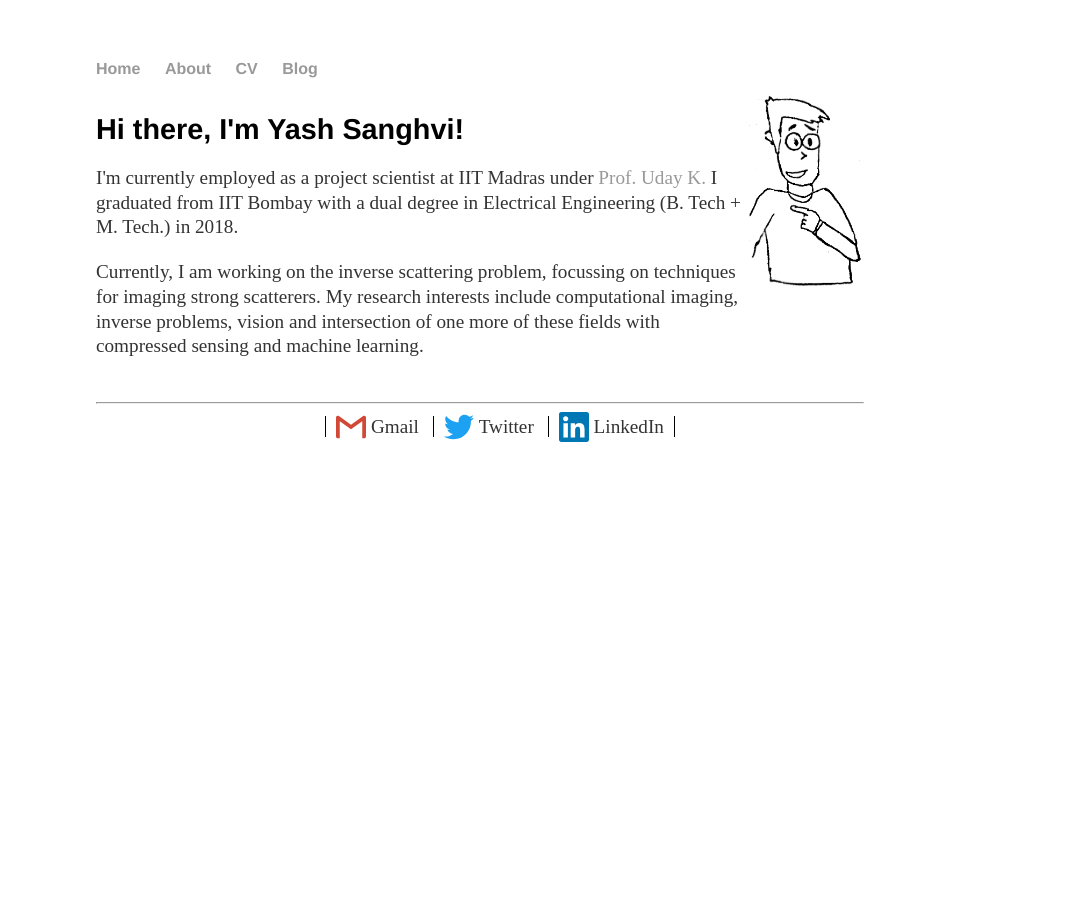
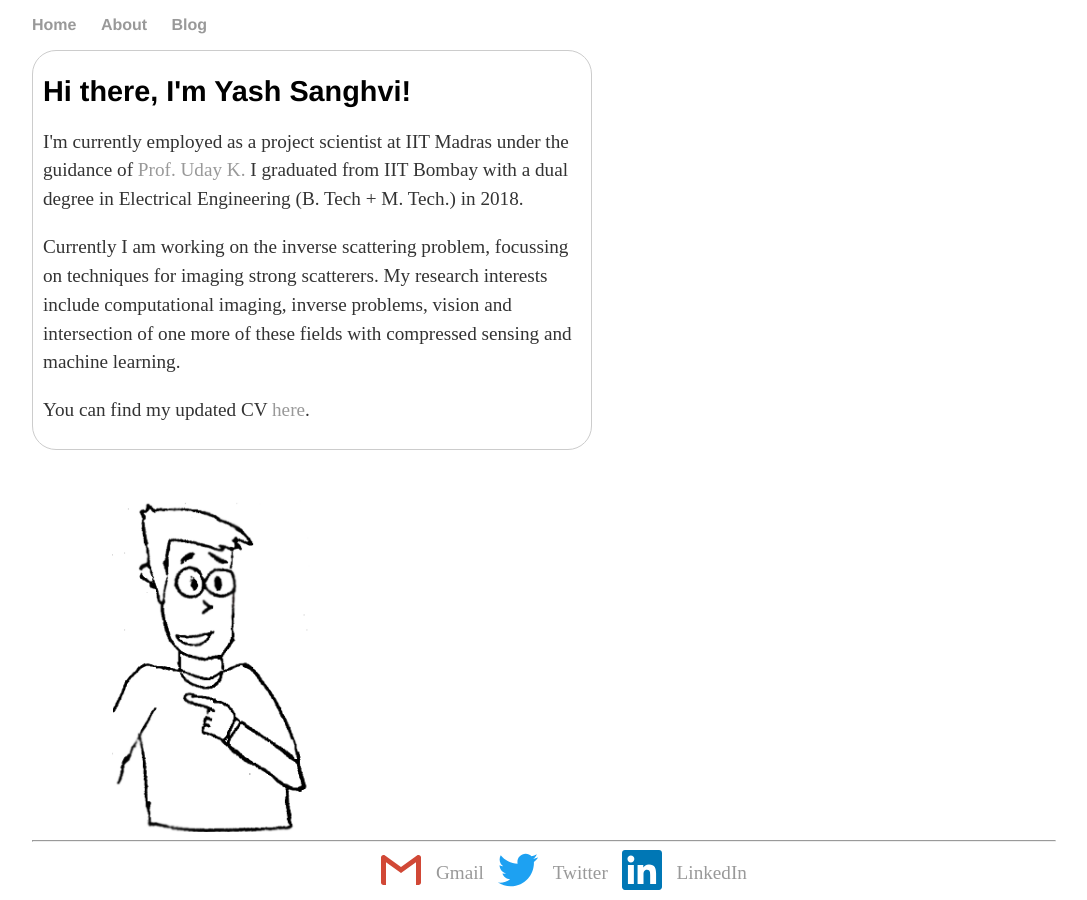
Before and after one commit to sanghviyashiitb/sanghviyashiitb.github.io, a Jekyll site: the page built from index.html, in a window 1280 px wide. Shown: the whole page, without its empty margins (160-1247 px from the left). Built offline with Jekyll 4.4.1, drawn with Linux system fonts in a browser that asks for light colours.

Commit message:
Added Project section

```diff
--- a/_includes/share.html
+++ b/_includes/share.html
@@ -1,28 +1,26 @@
 
 <div class="sharebuttons">
-  <hr />
+  <hr/>
   <ul>
     <li class="gmail">
-      <a class="vl"></a>
       <a href="mailto:sanghviyash95@gmail.com">
         {% include social/share-icon-gmail.svg %}
       </a>
       <a>Gmail</a>
     </li>
+
     <li class="twitter">
-      <a class="vl"></a>
       <a href="https://twitter.com/sanghviyash951">
         {% include social/share-icon-twitter.svg %}
       </a>
       <a>Twitter</a>
     </li>
+
     <li class="linkedin">
-      <a class="vl"></a>
       <a href="https://www.linkedin.com/in/yash-sanghvi-4729838b/">
         {% include social/share-icon-linkedin.svg %}
       </a>
       <a>LinkedIn</a>
-      <a class="vl"></a>
     </li>
 
   </ul>
--- a/_layouts/default.html
+++ b/_layouts/default.html
@@ -10,14 +10,13 @@
 			<nav>
 	    		<ul>
 	        		<li><a href="/">Home</a></li>
-		        	<li><a href="/about">About</a></li>
-	        		<li><a href="/cv">CV</a></li>
+		        	<li><a href="/projects">About</a></li>
 	        		<li><a href="/blog">Blog</a></li>
 	    		</ul>
 			</nav>
 			<div class="container">
 			{{ content }}
 			</div><!-- /.container -->
-    		{% include share.html %}
+			{% include share.html %}
 		</body>
 	</html>
--- a/css/main.css
+++ b/css/main.css
@@ -1,21 +1,42 @@
 body {
-    margin: 60px auto;
-    width: 60%;
+    margin: auto auto;
+    width: 70%;
 }
-.container .blurb{
-  height : 300px;
+.container {
+  width: 100%;
+  position: relative;
 }
 
-.container .blurb .homepage_text{
+.container .homepage_text{
+  border: 1px #ccc solid;
+  border-radius: 1.5em;
+  padding: 5px 10px;
   float: left;
-  width: 85%;
+  width: 60%;
 }
 
-.container .blurb .homepage_image{
+.container .homepage_image{
   float: left;
-  width: 15%;
+  width: 30%;
+  padding-top: 50px;
+  padding-left: 80px;
 }
 
+.container .homepage_image img{
+  max-width: 200px;
+}
+
+.container .project_image img{
+  max-width: 300px;
+}
+
+.container hr
+{
+  margin-top: 15px;
+  margin-bottom: 15px;
+  width : 100%;
+  border: 1px solid #ccc;
+}
 nav ul, footer ul {
     font-family:'Helvetica', 'Arial', 'Sans-Serif';
     padding: 0px;
@@ -39,7 +60,7 @@
 }
 p {
     font-size: 1.2em;
-    line-height: 1.3em;
+    line-height: 1.5em;
     color: #333;
 }
 footer {
@@ -59,16 +80,23 @@
 
 /* Share buttons */
 .sharebuttons {
-  margin: 0 auto 0 auto;
+  position: fixed;
+  margin: auto;
+  width: 80%;
   bottom: 0;
-  width: 100%;
+  background-color: white;
+
 }
 
 .sharebuttons ul {
   margin: 0 0 0 0;
   text-align: center;
+  background-color: white;
 }
 
+.sharebuttons ul a{
+  font: black;
+}
 .sharebuttons ul li {
   display: inline;
 }
@@ -76,33 +104,38 @@
 .sharebuttons ul li a {
   text-decoration: none;
   font-size: 1.2em;
-  color: #333;
-  vertical-align: middle;
+  height: 1.2em;
+  font: black;
 }
 
 .sharebuttons ul li svg {
-  width: 30px;
-  height: 30px;
+  width: 40px;
+  height: 40px;
+  margin-bottom: 10px;
+  background-color: white;
 }
 
 .sharebuttons .twitter svg {
   fill: #1DA1F2;
   vertical-align: middle;
 }
-
-.sharebuttons ul li .vl {
-    border-left: 1px solid black;
-    height: 40px;
-    margin-right: 10px;
-    margin-left: 10px;
+.sharebuttons .twitter a {
+  padding: 5px;
 }
 
 .sharebuttons .linkedin svg {
   fill: #0077B5;
   vertical-align: middle;
 }
+.sharebuttons .linkedin a {
+  padding: 5px;
+  font: black;
+}
 
 .sharebuttons .gmail svg {
   fill: #D14836;
   vertical-align: middle;
 }
+.sharebuttons .gmail a {
+  padding: 5px;
+}
--- a/index.html
+++ b/index.html
@@ -2,13 +2,13 @@
 layout: default
 title: Yash Sanghvi, Early Career Researcher
 ---
-<div class="blurb">
-	<div class="homepage_text">
-		<h1>Hi there, I'm Yash Sanghvi!</h1>
-		<p>I'm currently employed as a project scientist at IIT Madras under <a href="http://www.ee.iitm.ac.in/uday/">Prof. Uday K.</a> I graduated from IIT Bombay with a dual degree in Electrical Engineering (B. Tech + M. Tech.) in 2018. </p>
-		<p>Currently, I am working on the inverse scattering problem, focussing on techniques for imaging strong scatterers. My research interests include computational imaging, inverse problems, vision and intersection of one more of these fields with compressed sensing and machine learning.</p>
+<div class="homepage_text">
+	<h1>Hi there, I'm Yash Sanghvi!</h1>
+	<p>I'm currently employed as a project scientist at IIT Madras under the guidance of <a href="http://www.ee.iitm.ac.in/uday/">Prof. Uday K.</a> I graduated from IIT Bombay with a dual degree in Electrical Engineering (B. Tech + M. Tech.) in 2018. </p>
+	<p>Currently I am working on the inverse scattering problem, focussing on techniques for imaging strong scatterers. My research interests include computational imaging, inverse problems, vision and intersection of one more of these fields with compressed sensing and machine learning.</p>
+	<p>You can find my updated CV <a href="/PhD_Curriculum_Vitae.pdf">here</a>.</p>
 	</div>
-	<div class="homepage_image">
-		<img src="/homepage_img.png"  style='height: 100%; width: 100%; object-fit: contain' alt="Confused Grad Student">
-	</div>
-</div><!-- /.blurb -->
+<div class="homepage_image">
+	<img src="/homepage_img.png"  style='height: 100%; width: 100%; object-fit: contain' alt="Confused Grad Student">
+</div>
+<!-- /.blurb -->
```
Also changed, not shown: projects/index.html (added, +51 -0 lines), projects/ToF_1.jpg (added), projects/ToF_2.jpg (added), projects/inversescattering.png (added), projects/metronome.jpg (added), 2 other files.
